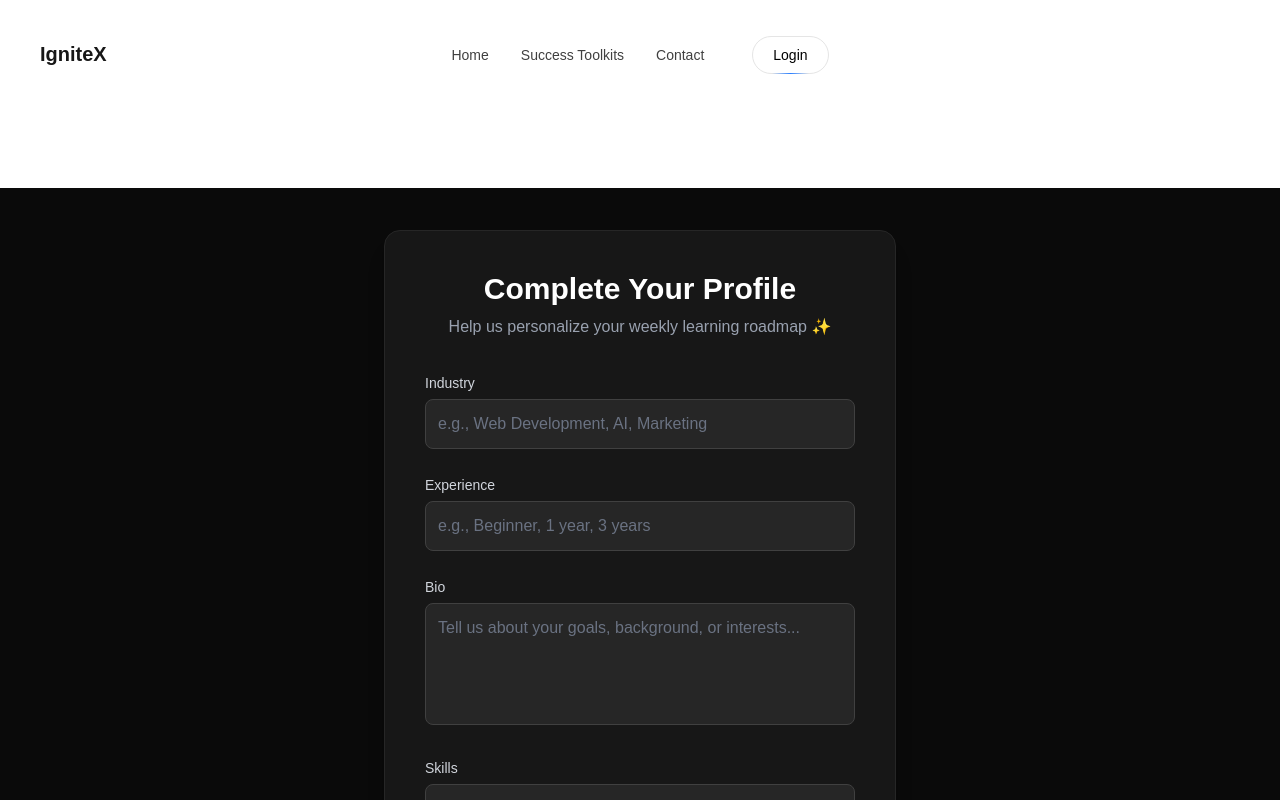
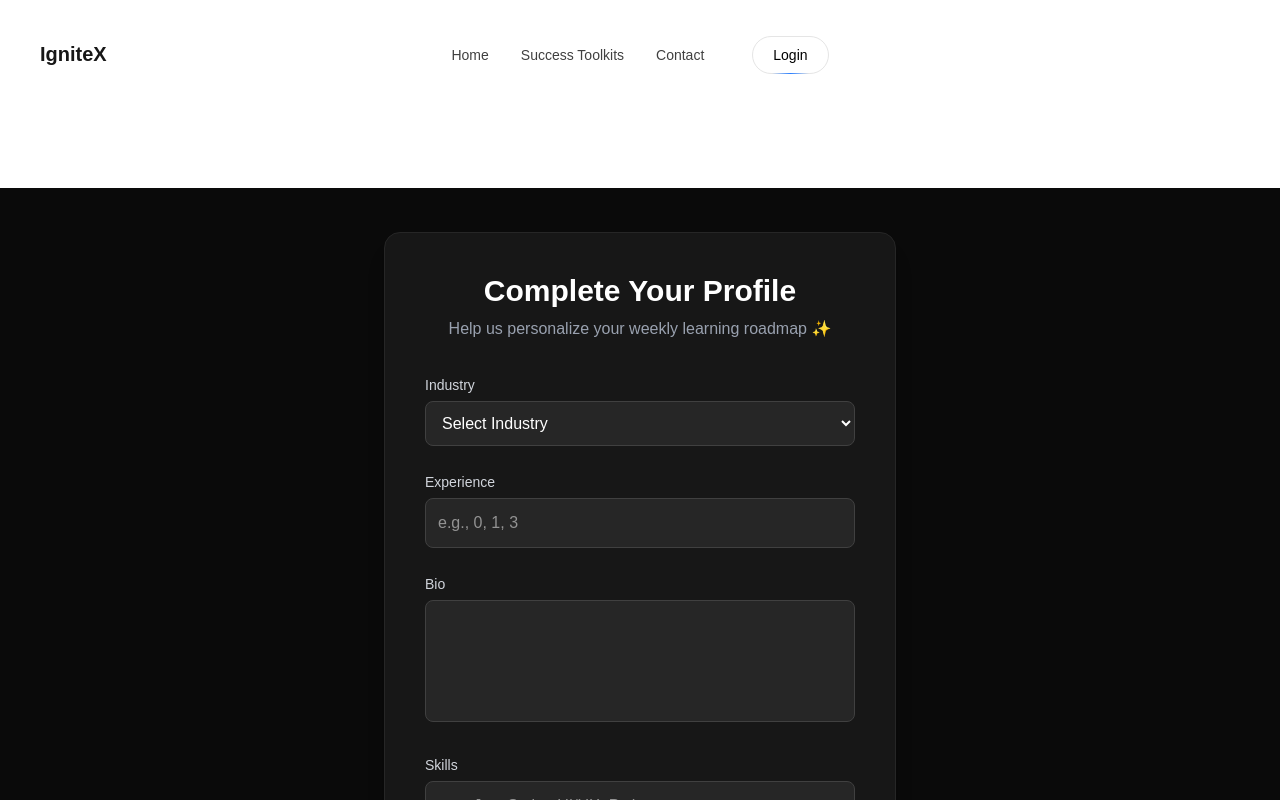
Before and after one commit to aaneesa/IgniteX, a Next.js app: page /onboarding in a window 1280 px wide. Shown: the top 800 px of the page. Built offline with nearby package versions, Linux system fonts and the light colour scheme.

Commit message:
added onboarding features and api testing

```diff
--- a/app/(main)/onboarding/page.js
+++ b/app/(main)/onboarding/page.js
@@ -2,15 +2,17 @@
 
 import { useState } from "react";
 import { useRouter } from "next/navigation";
+import { industries } from "@/data/industries";
 
 export default function OnboardingPage() {
   const router = useRouter();
 
   const [form, setForm] = useState({
     industry: "",
+    subIndustry: "",
     experience: "",
     bio: "",
-    skills: "",
+    skills: [],
   });
 
   const [message, setMessage] = useState("");
@@ -28,6 +30,14 @@ export default function OnboardingPage() {
       return;
     }
 
+    // 🔥 FINAL FORMAT STORED
+    const finalIndustry = `${form.industry} - ${form.subIndustry}`;
+
+    const payload = {
+      ...form,
+      industry: finalIndustry,
+    };
+
     try {
       const res = await fetch(
         `${process.env.NEXT_PUBLIC_API_URL}/api/onboarding/update`,
@@ -37,7 +47,7 @@ export default function OnboardingPage() {
             "Content-Type": "application/json",
             Authorization: `Bearer ${token}`,
           },
-          body: JSON.stringify(form),
+          body: JSON.stringify(payload),
         }
       );
 
@@ -52,6 +62,11 @@ export default function OnboardingPage() {
       setMessage("Server error");
     }
   };
+
+  // get selected industry info
+  const selectedIndustry = industries.find(
+    (i) => i.name === form.industry
+  );
 
   return (
     <div className="min-h-screen flex items-center justify-center bg-neutral-950 px-4">
@@ -70,26 +85,58 @@ export default function OnboardingPage() {
           {/* Industry */}
           <div>
             <label className="text-gray-300 text-sm">Industry</label>
-            <input
-              type="text"
-              placeholder="e.g., Web Development, AI, Marketing"
-              className="w-full mt-1 p-3 bg-neutral-800 border border-neutral-700 rounded-lg text-white placeholder-gray-500 focus:ring-2 focus:ring-white focus:outline-none"
+            <select
+              className="w-full mt-1 p-3 bg-neutral-800 border border-neutral-700 rounded-lg text-white"
+              value={form.industry}
               onChange={(e) =>
-                setForm({ ...form, industry: e.target.value })
+                setForm({
+                  ...form,
+                  industry: e.target.value,
+                  subIndustry: "",
+                })
               }
               required
-            />
+            >
+              <option value="">Select Industry</option>
+              {industries.map((ind) => (
+                <option key={ind.id} value={ind.name}>
+                  {ind.name}
+                </option>
+              ))}
+            </select>
           </div>
+
+          {/* Subindustry */}
+          {form.industry && (
+            <div>
+              <label className="text-gray-300 text-sm">Specialization</label>
+              <select
+                className="w-full mt-1 p-3 bg-neutral-800 border border-neutral-700 rounded-lg text-white"
+                value={form.subIndustry}
+                onChange={(e) =>
+                  setForm({ ...form, subIndustry: e.target.value })
+                }
+                required
+              >
+                <option value="">Select Specialization</option>
+                {selectedIndustry?.subIndustries.map((sub) => (
+                  <option key={sub} value={sub}>
+                    {sub}
+                  </option>
+                ))}
+              </select>
+            </div>
+          )}
 
           {/* Experience */}
           <div>
             <label className="text-gray-300 text-sm">Experience</label>
             <input
-              type="text"
-              placeholder="e.g., Beginner, 1 year, 3 years"
-              className="w-full mt-1 p-3 bg-neutral-800 border border-neutral-700 rounded-lg text-white placeholder-gray-500 focus:ring-2 focus:ring-white focus:outline-none"
+              type="number"
+              placeholder="e.g., 0, 1, 3"
+              className="w-full mt-1 p-3 bg-neutral-800 border border-neutral-700 rounded-lg text-white"
               onChange={(e) =>
-                setForm({ ...form, experience: e.target.value })
+                setForm({ ...form, experience: parseInt(e.target.value) })
               }
               required
             />
@@ -99,9 +146,8 @@ export default function OnboardingPage() {
           <div>
             <label className="text-gray-300 text-sm">Bio</label>
             <textarea
-              placeholder="Tell us about your goals, background, or interests..."
               rows="4"
-              className="w-full mt-1 p-3 bg-neutral-800 border border-neutral-700 rounded-lg text-white placeholder-gray-500 focus:ring-2 focus:ring-white focus:outline-none resize-none"
+              className="w-full mt-1 p-3 bg-neutral-800 border border-neutral-700 rounded-lg text-white resize-none"
               onChange={(e) =>
                 setForm({ ...form, bio: e.target.value })
               }
@@ -115,9 +161,12 @@ export default function OnboardingPage() {
             <input
               type="text"
               placeholder="e.g., JavaScript, UI/UX, Python"
-              className="w-full mt-1 p-3 bg-neutral-800 border border-neutral-700 rounded-lg text-white placeholder-gray-500 focus:ring-2 focus:ring-white focus:outline-none"
+              className="w-full mt-1 p-3 bg-neutral-800 border border-neutral-700 rounded-lg text-white"
               onChange={(e) =>
-                setForm({ ...form, skills: e.target.value })
+                setForm({
+                  ...form,
+                  skills: e.target.value.split(",").map((s) => s.trim()),
+                })
               }
               required
             />
--- a/app/(main)/roadmap/page.js
+++ b/app/(main)/roadmap/page.js
@@ -29,6 +29,7 @@ export default function Roadmap() {
         );
 
         if (!res.ok) throw new Error("Failed to fetch status");
+        console.log("Response:", res);
 
         const data = await res.json();
 
```
Also changed, not shown: 1 other file (tests, documents, lock files or other folders).
